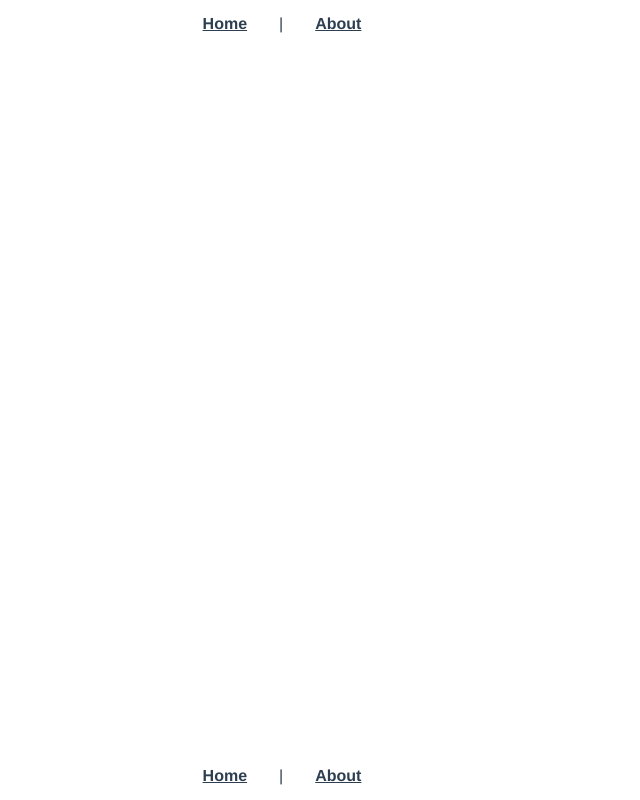
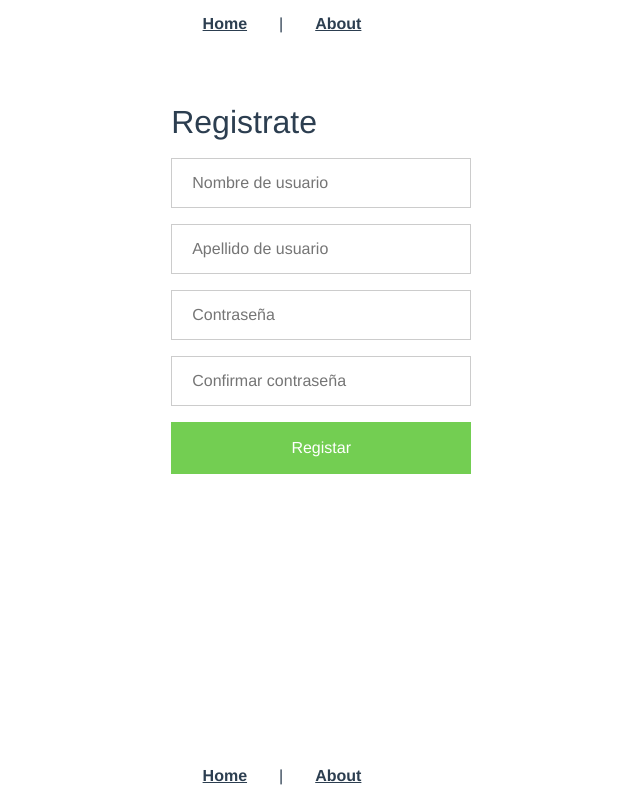
Before and after one commit to JeanpierPol/Hackaton-proyect, a Vue app in the folder front/: page /Register in a window 1280 px wide. Shown: the whole page, without its empty margins (358-998 px from the left). Built offline with nearby package versions, Linux system fonts and the light colour scheme.

Commit message:
Register

```diff
--- a/front/src/router/routes.js
+++ b/front/src/router/routes.js
@@ -15,4 +15,8 @@ export const routes = [
     path: "/Login",
     component: () => import("@/views/Login/LoginPage.vue"),
   },
+  {
+    path: "/Register",
+    component: () => import("@/views/Register/RegisterPage.vue"),
+  },
 ];
--- /dev/null
+++ b/front/src/views/Register/RegisterPage.vue
@@ -0,0 +1,120 @@
+<template>
+  <div>
+    <div class="center">
+      <h2>Registrate</h2>
+
+      <div>
+        <input
+          v-model="username"
+          placeholder="Nombre de usuario"
+          type="text"
+          v-on:keyup.enter="onLoginClick"
+        />
+      </div>
+      <div>
+        <input
+          v-model="surname"
+          placeholder="Apellido de usuario"
+          type="text"
+          v-on:keyup.enter="onLoginClick"
+        />
+      </div>
+      <div>
+        <input
+          v-model="password"
+          placeholder="Contraseña"
+          type="password"
+          v-on:keyup.enter="onLoginClick"
+        />
+      </div>
+      <div>
+        <input
+          v-model="Cpassword"
+          placeholder="Confirmar contraseña"
+          type="password"
+          v-on:keyup.enter="onLoginClick"
+        />
+      </div>
+      <div><button @click="onLoginClick">Registar</button></div>
+      <div class="error" v-if="showError">
+        La contraseña o el usuario no es correcto.
+      </div>
+    </div>
+  </div>
+</template>
+
+<script>
+export default {
+  name: "Login",
+  data() {
+    return {
+      username: "",
+      surname: "",
+      password: "",
+      Cpassword: "",
+      showError: false,
+    };
+  },
+  methods: {
+    async onLoginClick() {
+      const loginData = { username: this.username, password: this.password };
+      const ok = await this.$auth.login(loginData);
+
+      if (ok) {
+        this.$router.push("/admin");
+      } else {
+        this.showError = true;
+      }
+    },
+  },
+};
+</script>
+
+<style scoped>
+.center {
+  margin-top: 5%;
+  margin-left: 40%;
+}
+input[type="text"],
+input[type="password"] {
+  width: 300px;
+  padding: 12px 20px;
+  margin: 8px 0;
+  display: inline-block;
+  border: 1px solid #ccc;
+  box-sizing: border-box;
+}
+
+button {
+  background-color: #73ce52;
+  color: white;
+  padding: 14px 20px;
+  margin: 8px 0;
+  border: none;
+  cursor: pointer;
+  width: 300px;
+}
+
+button:hover {
+  opacity: 0.8;
+}
+
+.error {
+  border: 1px solid;
+  margin: 10px auto;
+  padding: 15px 0 15px 0;
+  background-repeat: no-repeat;
+  background-position: 10px center;
+  width: 300px;
+  font-size: 0.85rem;
+}
+
+.error {
+  color: #d8000c;
+  background-color: #ffbaba;
+}
+
+button:hover {
+  opacity: 0.8;
+}
+</style>
```
